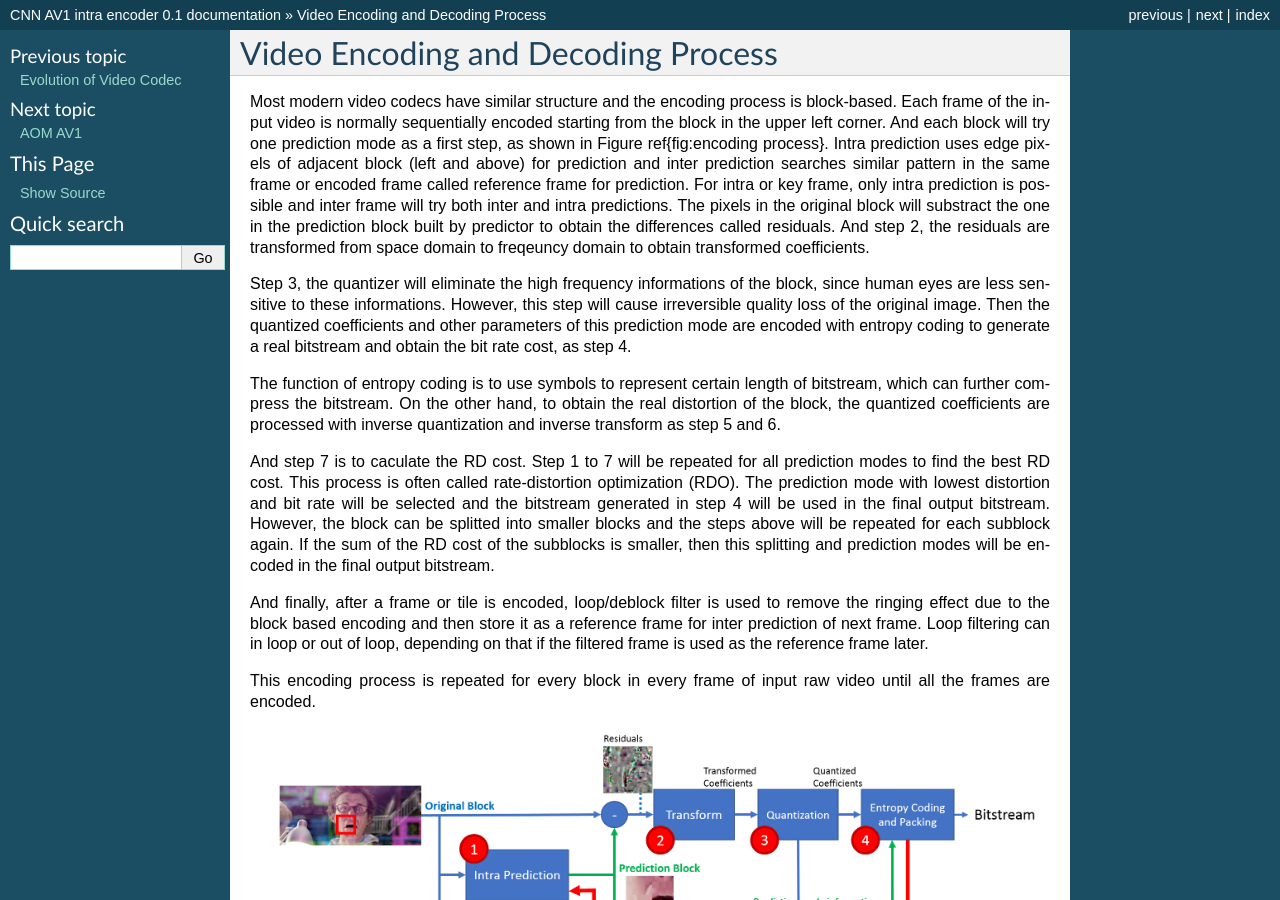
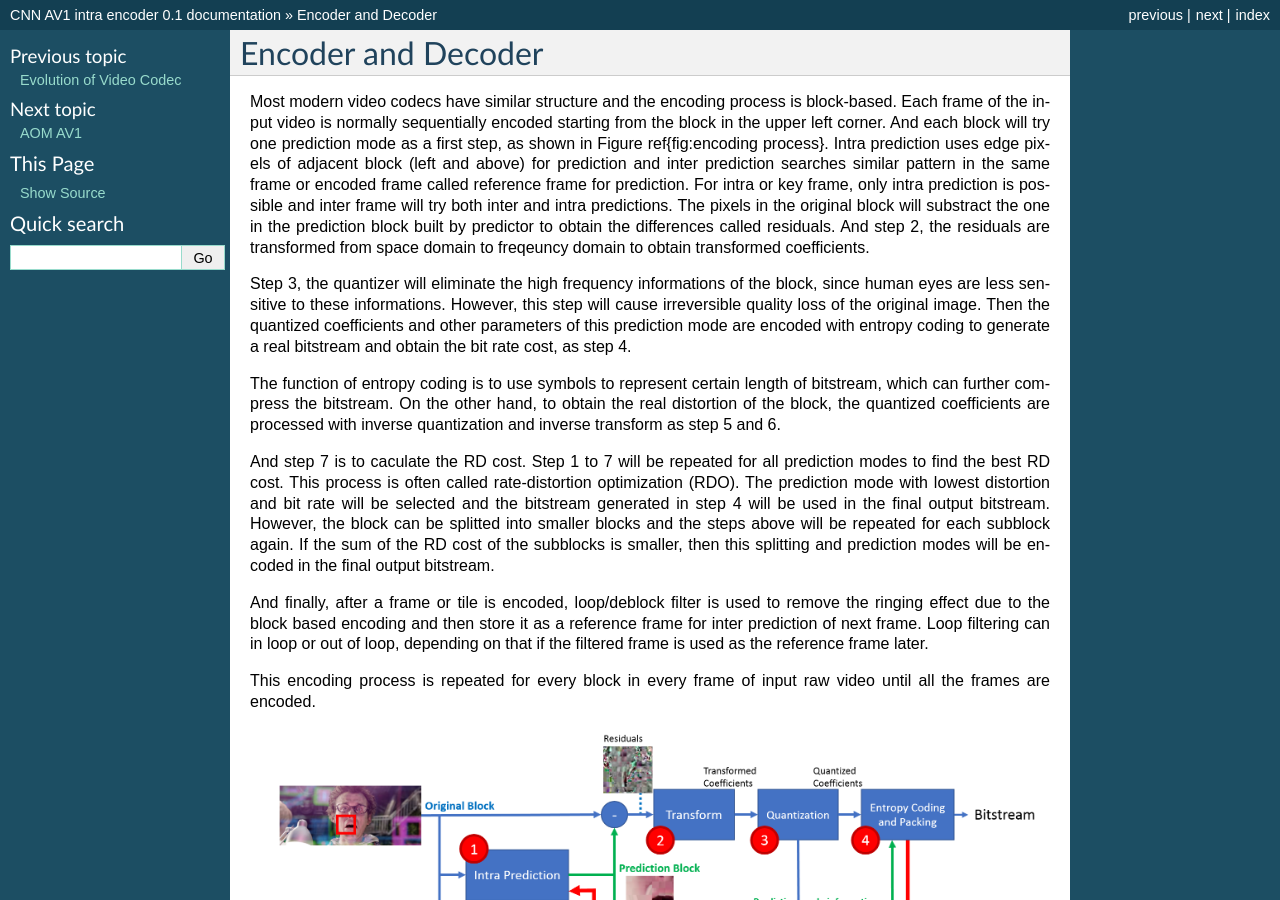
Before and after one commit to epadam/CNN-AV1-intra-encoder, a Sphinx documentation site: the page built from source/encoding_decoding_process.rst, in a window 1280 px wide and 900 px high. Built offline with Sphinx 7.4.7, drawn with Linux system fonts in a browser that asks for light colours; pages that are not in the unit, such as notebooks, are missing from menus; some of the changed text lies outside the part shown.

Commit message:
Update encoding_decoding_process.rst

```diff
--- a/source/encoding_decoding_process.rst
+++ b/source/encoding_decoding_process.rst
@@ -1,5 +1,5 @@
 
-Video Encoding and Decoding Process
+Encoder and Decoder
 ===================================
 Most modern video codecs have similar structure and the encoding process is block-based. Each frame of the input video is normally  sequentially encoded starting from the block in the upper left corner. And each block will try one prediction mode as a first step, as shown in Figure \ref{fig:encoding process}. Intra prediction uses edge pixels of adjacent block (left and above) for prediction and inter prediction searches similar pattern in the same frame or encoded frame called reference frame for prediction. For intra or key frame, only intra prediction is possible and inter frame will try both inter and intra predictions. The pixels in the original block will substract the one in the prediction block built by predictor to obtain the differences called residuals. And step 2, the residuals are transformed from space domain to freqeuncy domain to obtain transformed coefficients.
 
```
